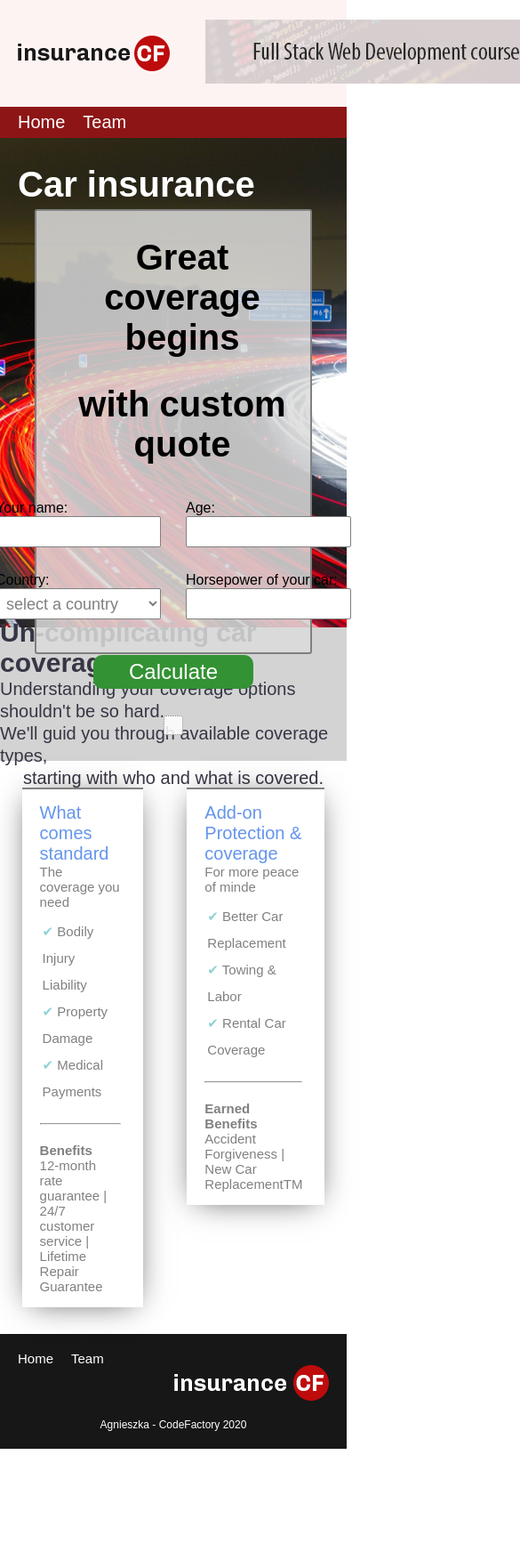
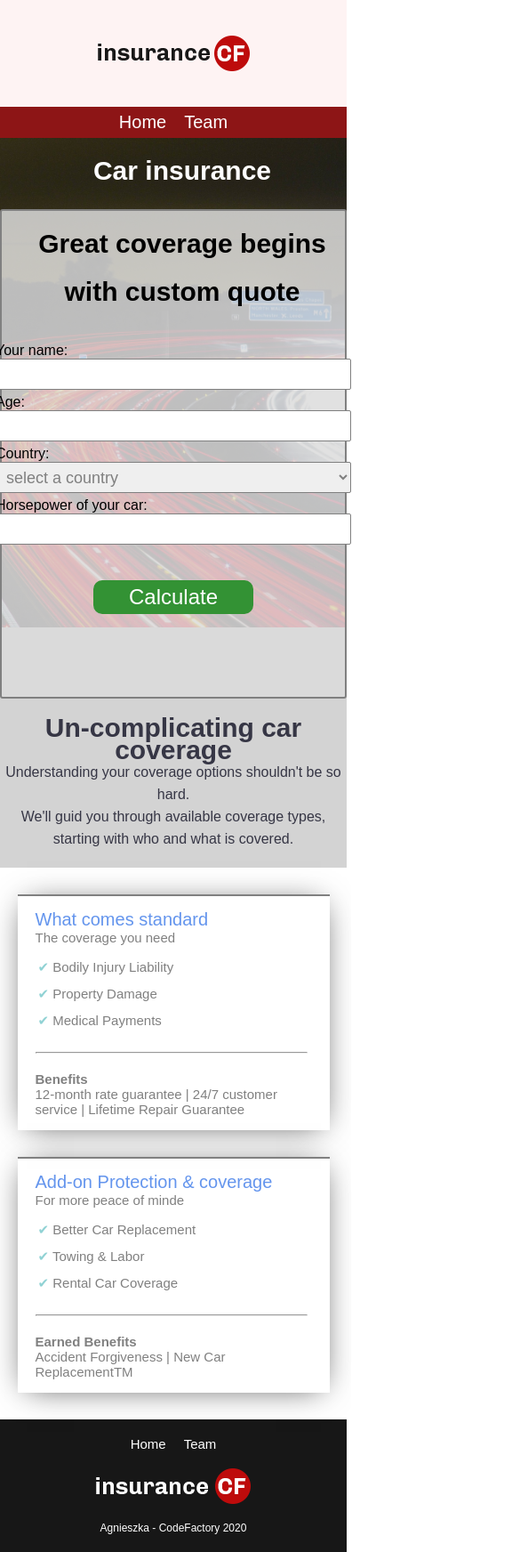
Before and after one commit to ladyagagi/CFLMS-Agnieszka-CodeReview-03, a plain HTML site: page index.html in a window 390 px wide. Shown: the top 1744 px of the page at 89% size, 585 px wide, since content can reach past the window. Before the commit the page ends 1628 px from the top, so only its background shows below. Drawn offline with Linux system fonts and the light colour scheme.

Commit message:
responsive

```diff
--- a/car.js
+++ b/car.js
@@ -12,20 +12,24 @@ function calculateInsurance () {
 if (whichCountry == 'Austria') {
 //insurance = horse_power x 100 / age   + 50
 	var insurance = Math.round(Number(customerHorsepower * 100 / customerAge + 50));
+	document.getElementById('calculationResult').style.visibility = "visible";
 	document.getElementById('calculationResult').innerHTML = `Hi ${customerName}, your insurance for ${whichCountry} costs ${insurance} €.`
 
 }
 else if (whichCountry == 'Greece') {
 // insurance = horse_power x 150 / (age+3)  + 50;
 	var insurance = Math.round(Number(customerHorsepower * 150 / (customerAge + 3) + 50));
+	document.getElementById('calculationResult').style.visibility = "visible";
 	document.getElementById('calculationResult').innerHTML = `Hi ${customerName}, your insurance for ${whichCountry} costs ${insurance} €.`
 }
 else if (whichCountry == 'Hungary') {
 // insurance = horse_power x 120 / age  + 100;
 	var insurance = Math.round(Number(customerHorsepower * 120 / customerAge + 100));
+	document.getElementById('calculationResult').style.visibility = "visible";
 	document.getElementById('calculationResult').innerHTML = `Hi ${customerName}, your insurance for ${whichCountry} costs ${insurance} €.`
 }
 else {
+	document.getElementById('calculationResult').style.visibility = "visible";
 	document.getElementById('calculationResult').innerHTML = 'Please select a country'
 };
 }
--- a/style_car.css
+++ b/style_car.css
@@ -75,6 +75,7 @@ h1 {
    position: absolute;
    width: 80%;
    height: 500px;
+   margin: 0 auto;
    left: 10%;
 
    background: rgba(220, 220, 220, .85);
@@ -115,8 +116,6 @@ input, select {
 	border: 1px solid #808080;
 	box-sizing: border-box;
 	display: inline-block;
-	background-color: white;
-	background-blend-mode: color;
 	padding: 5px 7px;
 }
 
@@ -140,12 +139,14 @@ input, select {
 	border: 1px dotted #808080;
 	border-radius: 3px;
 	margin-top: -20px;
+	visibility: hidden;
 }
 
 .banner-grey {
 	background-color: lightgray;
 	width: 100%;
-	height: 150px;
+	height: auto;
+	text-align: center;
 	color: #363645;
 	display: flex;
 	align-items: center;
@@ -153,17 +154,12 @@ input, select {
 	flex-direction: column;
 	padding-top: 40px;
 	padding-bottom: 20px;
-
+	line-height: 25px;
+	font-size: 20px;
 }
 
 .banner-grey h3 {
 	font-size: 30px;
-
-}
-
-.banner-grey p {
-	line-height: 25px;
-	font-size: 20px;
 
 }
 
@@ -234,5 +230,85 @@ footer p {
 	font-size: 12px;
 	padding-bottom: 20px;
 	text-align: center;
+}
+
+@media (max-width: 480px) {
+
+	.banner {
+		display: none;
+	}
+	#header, .main-manu, .footer-logo {
+	justify-content: center;
+	}
+	.main-manu li {
+		padding-right: 10px;
+		padding-left: 10px;
+	}
+
+	h1 {
+	font-size: 30px;
+	/* color:  white; */
+	padding-top: 20px;
+	text-align: center;
+	}
+
+   .customer-data-container {
+   position: absolute;
+   width: 100%;
+   height: 550px;
+   left: 0;
+
+   /display: flex;
+   flex-direction: column;
+   align-items: center;
+}
+.data-form {
+
+	width: 100%;
+	margin-top: 40px;
+	margin-bottom: 40px;
+	display: flex;
+	display: grid;
+	grid-template-columns: repeat(1, 1fr);
+	grid-gap: 5px;
+	height: auto;
+	justify-content: center;
+	align-items: center;
+}
+input, select {
+	width: 100%;
+	left: 3%;
+	}
+
+	#calculation-button {
+	padding: -20px;
+	}
+
+
+	.banner-grey {
+	padding-top: 100px;
+	height: auto;
+	}
+	#condition-container {
+	display: flex;
+	flex-direction: column;
+	justify-content: center;
+	align-items: center;
+}
+.banner-grey p {
+	line-height: 25px;
+	font-size: 16px;
+	text-align: center;
 
 }
+.condition-box{
+	width: 90%;
+}
+	.footer-logo {
+		margin-top: 20px;
+		padding-right: 0;
+		padding-left: 0;
+	}
+
+
+}
```
